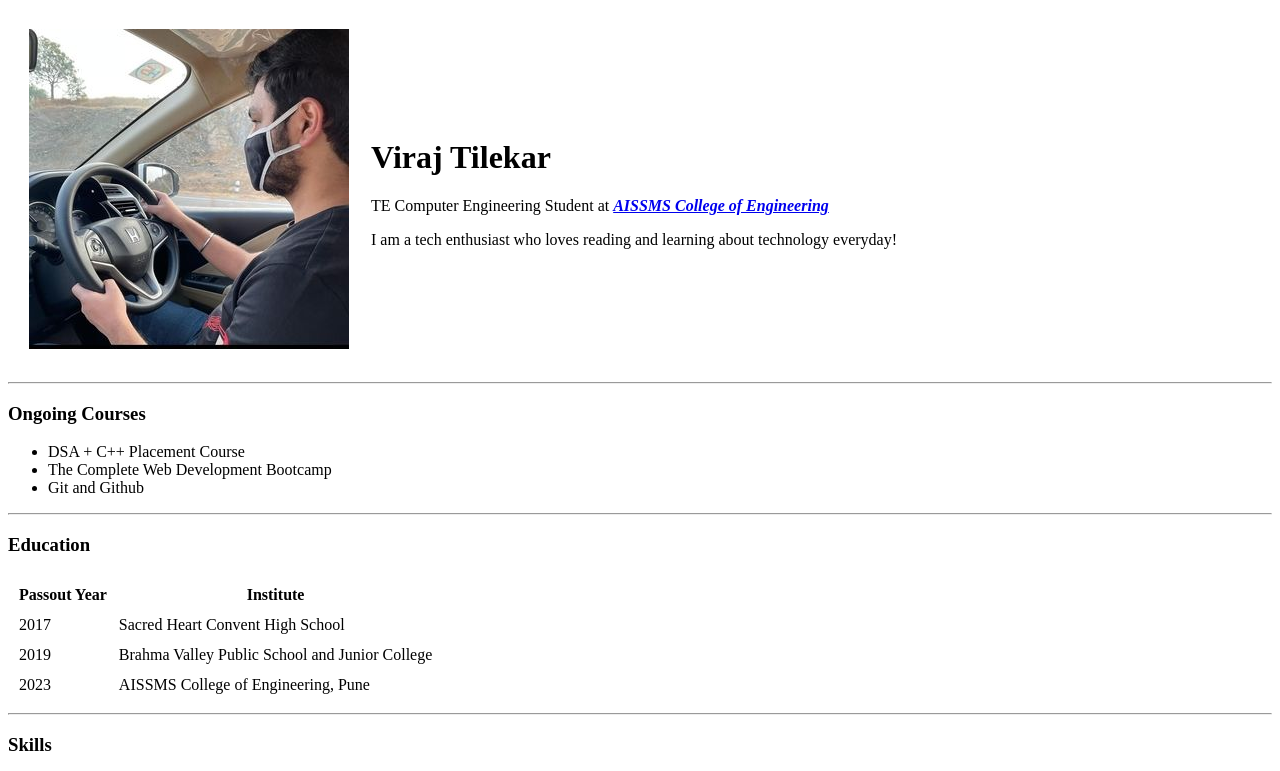
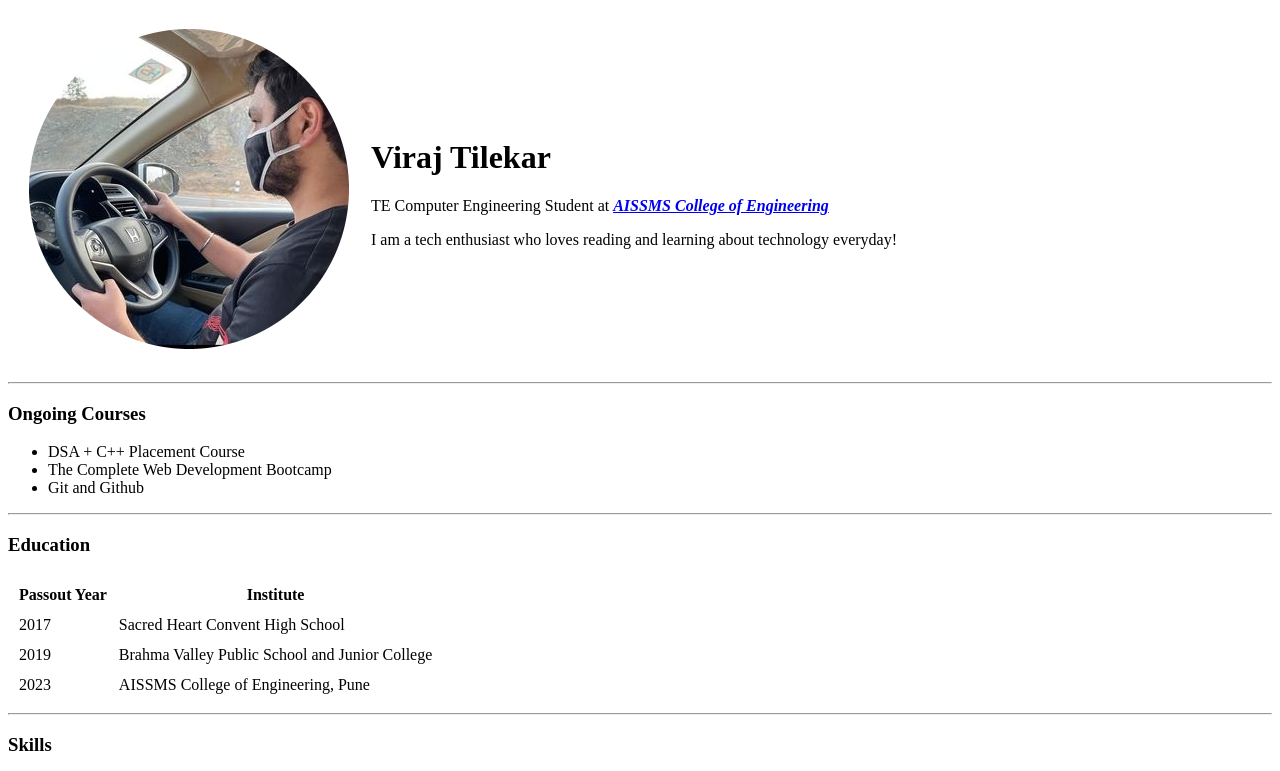
Before and after one commit to TechFreak301201/cv, a plain HTML site: page index.html in a window 1280 px wide. Shown: the top 771 px of the page. Drawn offline with Linux system fonts and the light colour scheme.

Commit message:
Update index.html
Changed Profile Picture

```diff
--- a/index.html
+++ b/index.html
@@ -8,7 +8,7 @@
 
     <table cellspacing='20'>
       <tr>
-        <td><img src="images/profile.jpg" alt="A picture of Viraj driving his car!" />    </td>
+        <td><img src="images/profile-modified.png" alt="A picture of Viraj driving his car!" />    </td>
         <td>
             <h1>Viraj Tilekar</h1>
             <p>TE Computer Engineering Student at <strong><em><a href="https://aissmscoe.com/   ">AISSMS College of Engineering</a></em></strong></p>
```
